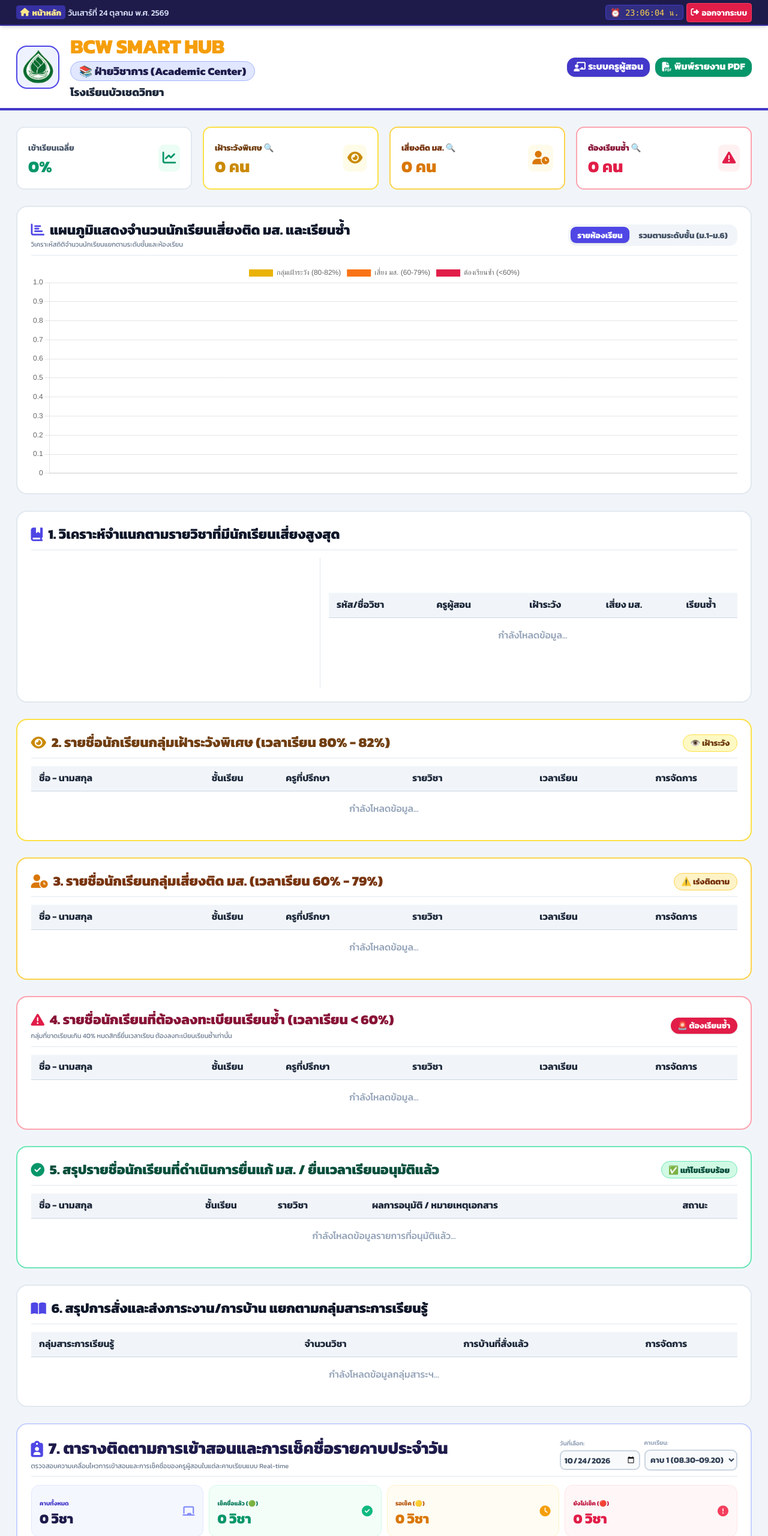
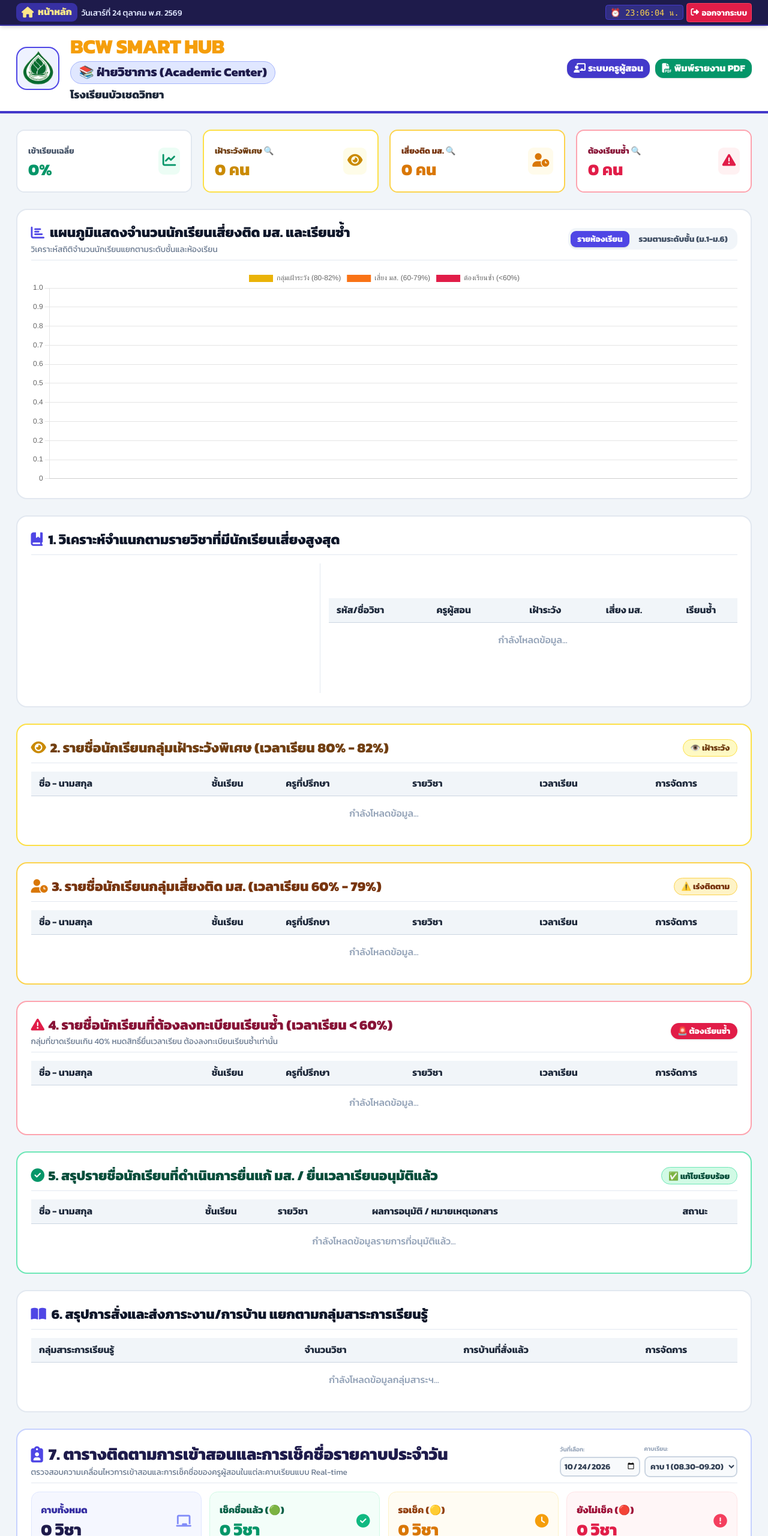
Before and after one commit to kruthanadol/BCW-Smart-Hub, a website built with Vite: page apps/school-app/academic.html in a window 1280 px wide. Shown: the top 2560 px of the page at 60% size. Built offline with nearby package versions, Linux system fonts and the light colour scheme.

Commit message:
Update academic.html

```diff
--- a/apps/school-app/academic.html
+++ b/apps/school-app/academic.html
@@ -33,12 +33,13 @@
 
     <!-- Top Nav Bar -->
     <div class="bg-indigo-950 text-white py-1 px-2 sm:px-6 shadow-md border-b-2 border-indigo-800 sticky top-0 z-50 no-print">
-        <div class="max-w-7xl mx-auto flex justify-between items-center text-[10px] sm:text-xs gap-1">
-            <div class="flex items-center gap-1 font-medium overflow-hidden shrink min-w-0">
-                <a href="../../landing.html" class="bg-indigo-800 hover:bg-indigo-700 text-amber-200 px-1.5 py-0.5 rounded font-extrabold text-[10px] sm:text-xs shrink-0 flex items-center gap-1 transition">
-                    <i class="fa-solid fa-house"></i> <span class="hidden sm:inline">หน้าหลัก</span>
+        <div class="max-w-7xl mx-auto flex justify-between items-center text-xs sm:text-sm gap-1">
+            <div class="flex items-center gap-1.5 font-medium overflow-hidden shrink min-w-0">
+                <!-- ข้อ 1: ขยายขนาดไอคอนและปุ่มโฮมหน้าหลัก -->
+                <a href="../../landing.html" class="bg-indigo-800 hover:bg-indigo-700 text-amber-200 px-2 py-0.5 rounded-lg font-extrabold text-xs sm:text-sm shrink-0 flex items-center gap-1.5 transition">
+                    <i class="fa-solid fa-house text-sm sm:text-base"></i> <span class="hidden sm:inline">หน้าหลัก</span>
                 </a>
-                <span id="thaiDateStr" class="text-indigo-100 truncate text-[10px] sm:text-xs"></span>
+                <span id="thaiDateStr" class="text-indigo-100 truncate text-[11px] sm:text-xs"></span>
             </div>
             <div class="flex items-center gap-1 shrink-0">
                 <span class="font-mono text-amber-300 bg-indigo-900 px-1.5 py-0.5 rounded border border-indigo-700 text-[10px] sm:text-xs whitespace-nowrap">
@@ -58,10 +59,11 @@
                 <div class="w-12 h-12 sm:w-16 sm:h-16 bg-indigo-50 rounded-2xl flex items-center justify-center p-1 border-2 border-indigo-600 shrink-0">
                     <img src="../../assets/images/logo_bcw.png" alt="โลโก้โรงเรียนบัวเชดวิทยา" class="w-full h-full object-contain" onerror="this.src='https://via.placeholder.com/80?text=BCW'">
                 </div>
+                <!-- ข้อ 2: เพิ่มขนาดหัวเว็บตรง ฝ่ายวิชาการ ให้ใหญ่เด่นแต่ไม่ล้นขอบ -->
                 <div class="w-full">
                     <h1 class="text-[22px] sm:text-3xl font-black text-amber-500 tracking-tight leading-none">BCW SMART HUB</h1>
                     <div class="mt-1 flex flex-col items-start gap-0.5">
-                        <span class="text-sm sm:text-base font-black text-indigo-950 bg-indigo-100 border border-indigo-300 px-3 py-0.5 rounded-full w-full sm:w-auto text-left">
+                        <span class="text-base sm:text-lg font-black text-indigo-950 bg-indigo-100 border border-indigo-300 px-3 py-0.5 rounded-full w-full sm:w-auto text-left leading-tight">
                             📚 ฝ่ายวิชาการ (Academic Center)
                         </span>
                         <span class="text-sm sm:text-base text-slate-800 font-extrabold leading-tight mt-0.5">โรงเรียนบัวเชดวิทยา</span>
@@ -92,7 +94,7 @@
     <!-- Main Content -->
     <main class="max-w-7xl mx-auto w-full px-2 sm:px-6 py-3 sm:py-6 space-y-3 sm:space-y-6 my-auto">
 
-        <!-- 4 การ์ดสรุปสถิติวิชาการ (Grid 2x2 บนมือถือ / 1x4 บนคอมพิวเตอร์) -->
+        <!-- 4 การ์ดสรุปสถิติวิชาการ -->
         <div class="grid grid-cols-2 lg:grid-cols-4 gap-2 sm:gap-4">
             <div class="bg-white p-2.5 sm:p-4 rounded-xl shadow-xs border-2 border-slate-200 flex flex-col sm:flex-row justify-center sm:justify-between items-center text-center sm:text-left">
                 <div class="order-2 sm:order-1">
@@ -134,7 +136,8 @@
                     <h3 class="text-base sm:text-xl font-black text-slate-900 flex items-center gap-2">
                         <i class="fa-solid fa-chart-bar text-indigo-600"></i> แผนภูมิแสดงจำนวนนักเรียนเสี่ยงติด มส. และเรียนซ้ำ
                     </h3>
-                    <p class="text-[11px] text-slate-500">วิเคราะห์สถิติจำนวนนักเรียนแยกตามระดับชั้นและห้องเรียน</p>
+                    <!-- ข้อ 3: เพิ่มขนาดเนื้อหาอธิบายคำอธิบายแต่ละตารางขึ้นอีก 2px (text-[13px] sm:text-xs) -->
+                    <p class="text-[13px] sm:text-xs text-slate-500 mt-0.5">วิเคราะห์สถิติจำนวนนักเรียนแยกตามระดับชั้นและห้องเรียน</p>
                 </div>
 
                 <div class="flex items-center gap-1 bg-slate-100 p-1 rounded-xl text-[13px] sm:text-xs font-semibold self-start md:self-auto">
@@ -184,17 +187,19 @@
             </div>
         </div>
 
-        <!-- 🟡 ตารางที่ 2: รายชื่อนักเรียนกลุ่มเฝ้าระวังพิเศษ (เวลาเรียน 80% - 82%) -->
+        <!-- 🟡 ข้อ 5: ตารางที่ 2 ปุ่มบอกสถานะในมือถือต่อท้ายหัวข้อ / ในคอมลอยขวาสุด -->
         <div class="bg-white p-3 sm:p-5 rounded-2xl shadow-xs border-2 border-yellow-300 space-y-3">
-            <div class="flex justify-between items-center border-b border-slate-200 pb-2">
-                <h3 class="text-base sm:text-xl font-black text-yellow-900 flex items-center gap-2">
+            <div class="flex flex-col sm:flex-row sm:items-center justify-between border-b border-slate-200 pb-2 gap-1.5">
+                <h3 class="text-base sm:text-xl font-black text-yellow-900 flex flex-wrap items-center gap-1.5">
                     <i class="fa-solid fa-eye text-yellow-600"></i>
                     <span>2. รายชื่อนักเรียนกลุ่มเฝ้าระวังพิเศษ (เวลาเรียน 80% - 82%)</span>
-                    <!-- บนมือถือแสดงต่อท้ายหัวข้อ -->
-                    <span class="md:hidden text-[11px] bg-yellow-100 text-yellow-900 font-extrabold px-2 py-0.5 rounded-full border border-yellow-300">👁️ เฝ้าระวัง</span>
+                    <span class="sm:hidden text-[11px] bg-yellow-100 text-yellow-900 font-extrabold px-2 py-0.5 rounded-md border border-yellow-300 inline-flex items-center gap-1">
+                        👁️ เฝ้าระวัง
+                    </span>
                 </h3>
-                <!-- บนคอมพิวเตอร์แสดงลอยอยู่ทางขวาสุด -->
-                <span class="hidden md:inline-flex text-xs bg-yellow-100 text-yellow-900 font-extrabold px-2.5 py-1 rounded-full border border-yellow-300">👁️ เฝ้าระวัง</span>
+                <span class="hidden sm:inline-flex text-xs bg-yellow-100 text-yellow-900 font-extrabold px-2.5 py-1 rounded-full border border-yellow-300">
+                    👁️ เฝ้าระวัง
+                </span>
             </div>
             <div class="overflow-x-auto">
                 <table class="w-full text-left border-collapse text-[13px] sm:text-sm">
@@ -215,17 +220,19 @@
             </div>
         </div>
 
-        <!-- 🟠 ตารางที่ 3: รายชื่อนักเรียนกลุ่มเสี่ยงติด มส. (เวลาเรียน 60% - 79%) -->
+        <!-- 🟠 ข้อ 5: ตารางที่ 3 ปุ่มบอกสถานะในมือถือต่อท้ายหัวข้อ / ในคอมลอยขวาสุด -->
         <div class="bg-white p-3 sm:p-5 rounded-2xl shadow-xs border-2 border-amber-300 space-y-3">
-            <div class="flex justify-between items-center border-b border-slate-200 pb-2">
-                <h3 class="text-base sm:text-xl font-black text-amber-900 flex items-center gap-2">
+            <div class="flex flex-col sm:flex-row sm:items-center justify-between border-b border-slate-200 pb-2 gap-1.5">
+                <h3 class="text-base sm:text-xl font-black text-amber-900 flex flex-wrap items-center gap-1.5">
                     <i class="fa-solid fa-user-clock text-amber-600"></i>
                     <span>3. รายชื่อนักเรียนกลุ่มเสี่ยงติด มส. (เวลาเรียน 60% - 79%)</span>
-                    <!-- บนมือถือแสดงต่อท้ายหัวข้อ -->
-                    <span class="md:hidden text-[11px] bg-amber-100 text-amber-900 font-extrabold px-2 py-0.5 rounded-full border border-amber-300">⚠️ เร่งติดตาม</span>
+                    <span class="sm:hidden text-[11px] bg-amber-100 text-amber-900 font-extrabold px-2 py-0.5 rounded-md border border-amber-300 inline-flex items-center gap-1">
+                        ⚠️ เร่งติดตาม
+                    </span>
                 </h3>
-                <!-- บนคอมพิวเตอร์แสดงลอยอยู่ทางขวาสุด -->
-                <span class="hidden md:inline-flex text-xs bg-amber-100 text-amber-900 font-extrabold px-2.5 py-1 rounded-full border border-amber-300">⚠️ เร่งติดตาม</span>
+                <span class="hidden sm:inline-flex text-xs bg-amber-100 text-amber-900 font-extrabold px-2.5 py-1 rounded-full border border-amber-300">
+                    ⚠️ เร่งติดตาม
+                </span>
             </div>
             <div class="overflow-x-auto">
                 <table class="w-full text-left border-collapse text-[13px] sm:text-sm">
@@ -246,20 +253,23 @@
             </div>
         </div>
 
-        <!-- 🔴 ตารางที่ 4: รายชื่อนักเรียนที่ต้องลงทะเบียนเรียนซ้ำ (เวลาเรียน < 60%) -->
+        <!-- 🔴 ข้อ 5: ตารางที่ 4 ปุ่มบอกสถานะในมือถือต่อท้ายหัวข้อ / ในคอมลอยขวาสุด -->
         <div class="bg-white p-3 sm:p-5 rounded-2xl shadow-xs border-2 border-rose-300 space-y-3">
-            <div class="flex justify-between items-center border-b border-slate-200 pb-2">
+            <div class="flex flex-col sm:flex-row sm:items-center justify-between border-b border-slate-200 pb-2 gap-1.5">
                 <div>
-                    <h3 class="text-base sm:text-xl font-black text-rose-900 flex items-center gap-2">
+                    <h3 class="text-base sm:text-xl font-black text-rose-900 flex flex-wrap items-center gap-1.5">
                         <i class="fa-solid fa-triangle-exclamation text-rose-600"></i>
                         <span>4. รายชื่อนักเรียนที่ต้องลงทะเบียนเรียนซ้ำ (เวลาเรียน &lt; 60%)</span>
-                        <!-- บนมือถือแสดงต่อท้ายหัวข้อ -->
-                        <span class="md:hidden text-[11px] bg-rose-600 text-white font-extrabold px-2 py-0.5 rounded-full shadow">🚨 ต้องเรียนซ้ำ</span>
+                        <span class="sm:hidden text-[11px] bg-rose-600 text-white font-extrabold px-2 py-0.5 rounded-md shadow inline-flex items-center gap-1">
+                            🚨 ต้องเรียนซ้ำ
+                        </span>
                     </h3>
-                    <p class="text-[11px] text-slate-500 mt-0.5">กลุ่มที่ขาดเรียนเกิน 40% หมดสิทธิ์ยื่นเวลาเรียน ต้องลงทะเบียนเรียนซ้ำเท่านั้น</p>
+                    <!-- ข้อ 3: เพิ่มขนาดเนื้อหาคำอธิบายอีก 2px -->
+                    <p class="text-[13px] sm:text-xs text-slate-500 mt-0.5">กลุ่มที่ขาดเรียนเกิน 40% หมดสิทธิ์ยื่นเวลาเรียน ต้องลงทะเบียนเรียนซ้ำเท่านั้น</p>
                 </div>
-                <!-- บนคอมพิวเตอร์แสดงลอยอยู่ทางขวาสุด -->
-                <span class="hidden md:inline-flex text-xs bg-rose-600 text-white font-extrabold px-2.5 py-1 rounded-full shadow">🚨 ต้องเรียนซ้ำ</span>
+                <span class="hidden sm:inline-flex text-xs bg-rose-600 text-white font-extrabold px-2.5 py-1 rounded-full shadow">
+                    🚨 ต้องเรียนซ้ำ
+                </span>
             </div>
             <div class="overflow-x-auto">
                 <table class="w-full text-left border-collapse text-[13px] sm:text-sm">
@@ -280,19 +290,19 @@
             </div>
         </div>
 
-        <!-- 🟢 ตารางที่ 5: สรุปรายชื่อนักเรียนที่ดำเนินการยื่นแก้ มส. / ยื่นเวลาเรียนอนุมัติแล้ว -->
+        <!-- 🟢 ข้อ 5: ตารางที่ 5 ปุ่มบอกสถานะในมือถือต่อท้ายหัวข้อ / ในคอมลอยขวาสุด -->
         <div class="bg-white p-3 sm:p-5 rounded-2xl shadow-xs border-2 border-emerald-300 space-y-3">
-            <div class="flex justify-between items-center border-b border-slate-200 pb-2">
-                <div>
-                    <h3 class="text-base sm:text-xl font-black text-emerald-900 flex items-center gap-2">
-                        <i class="fa-solid fa-circle-check text-emerald-600"></i>
-                        <span>5. สรุปรายชื่อนักเรียนที่ดำเนินการยื่นแก้ มส. / ยื่นเวลาเรียนอนุมัติแล้ว</span>
-                        <!-- บนมือถือแสดงต่อท้ายหัวข้อ -->
-                        <span class="md:hidden text-[11px] bg-emerald-100 text-emerald-900 font-extrabold px-2 py-0.5 rounded-full border border-emerald-300">✅ แก้ไขเรียบร้อย</span>
-                    </h3>
-                </div>
-                <!-- บนคอมพิวเตอร์แสดงลอยอยู่ทางขวาสุด -->
-                <span class="hidden md:inline-flex text-xs bg-emerald-100 text-emerald-900 font-extrabold px-2.5 py-1 rounded-full border border-emerald-300">✅ แก้ไขเรียบร้อย</span>
+            <div class="flex flex-col sm:flex-row sm:items-center justify-between border-b border-slate-200 pb-2 gap-1.5">
+                <h3 class="text-base sm:text-xl font-black text-emerald-900 flex flex-wrap items-center gap-1.5">
+                    <i class="fa-solid fa-circle-check text-emerald-600"></i>
+                    <span>5. สรุปรายชื่อนักเรียนที่ดำเนินการยื่นแก้ มส. / ยื่นเวลาเรียนอนุมัติแล้ว</span>
+                    <span class="sm:hidden text-[11px] bg-emerald-100 text-emerald-900 font-extrabold px-2 py-0.5 rounded-md border border-emerald-300 inline-flex items-center gap-1">
+                        ✅ แก้ไขเรียบร้อย
+                    </span>
+                </h3>
+                <span class="hidden sm:inline-flex text-xs bg-emerald-100 text-emerald-900 font-extrabold px-2.5 py-1 rounded-full border border-emerald-300">
+                    ✅ แก้ไขเรียบร้อย
+                </span>
             </div>
             <div class="overflow-x-auto">
                 <table class="w-full text-left border-collapse text-[13px] sm:text-sm">
@@ -345,7 +355,8 @@
                         <i class="fa-solid fa-clipboard-user text-indigo-600"></i>
                         7. ตารางติดตามการเข้าสอนและการเช็คชื่อรายคาบประจำวัน
                     </h3>
-                    <p class="text-[11px] text-slate-500 mt-0.5">ตรวจสอบความเคลื่อนไหวการเข้าสอนและการเช็คชื่อของครูผู้สอนในแต่ละคาบเรียนแบบ Real-time</p>
+                    <!-- ข้อ 3: เพิ่มขนาดเนื้อหาอธิบายอีก 2px -->
+                    <p class="text-[13px] sm:text-xs text-slate-500 mt-0.5">ตรวจสอบความเคลื่อนไหวการเข้าสอนและการเช็คชื่อของครูผู้สอนในแต่ละคาบเรียนแบบ Real-time</p>
                 </div>
 
                 <div class="flex items-center gap-1.5 text-xs font-semibold">
@@ -368,34 +379,35 @@
                 </div>
             </div>
 
-            <div class="grid grid-cols-2 sm:grid-cols-4 gap-2">
-                <div class="bg-indigo-50/60 p-2 sm:p-3 rounded-xl border border-indigo-100 flex items-center justify-between">
+            <!-- ข้อ 4: เฉพาะตารางที่ 7 ปรับเพิ่มขนาดฟอนต์ตรงหัวข้อกล่อง 4 กล่องขึ้นอีก 4px ทั้งในมือถือและคอมพิวเตอร์ -->
+            <div class="grid grid-cols-2 sm:grid-cols-4 gap-2 sm:gap-3">
+                <div class="bg-indigo-50/60 p-2.5 sm:p-3.5 rounded-xl border border-indigo-100 flex items-center justify-between">
                     <div>
-                        <span class="text-[10px] font-bold text-indigo-700">คาบทั้งหมด</span>
-                        <div id="pTotalClasses" class="text-lg sm:text-xl font-black text-indigo-950">0 วิชา</div>
+                        <span class="text-[14px] sm:text-sm font-extrabold text-indigo-800">คาบทั้งหมด</span>
+                        <div id="pTotalClasses" class="text-xl sm:text-2xl font-black text-indigo-950 mt-0.5">0 วิชา</div>
                     </div>
-                    <i class="fa-solid fa-chalkboard text-indigo-400 text-base"></i>
+                    <i class="fa-solid fa-chalkboard text-indigo-400 text-lg sm:text-xl"></i>
                 </div>
-                <div class="bg-emerald-50/60 p-2 sm:p-3 rounded-xl border border-emerald-100 flex items-center justify-between">
+                <div class="bg-emerald-50/60 p-2.5 sm:p-3.5 rounded-xl border border-emerald-100 flex items-center justify-between">
                     <div>
-                        <span class="text-[10px] font-bold text-emerald-700">เช็คชื่อแล้ว (🟢)</span>
-                        <div id="pCheckedClasses" class="text-lg sm:text-xl font-black text-emerald-600">0 วิชา</div>
+                        <span class="text-[14px] sm:text-sm font-extrabold text-emerald-800">เช็คชื่อแล้ว (🟢)</span>
+                        <div id="pCheckedClasses" class="text-xl sm:text-2xl font-black text-emerald-600 mt-0.5">0 วิชา</div>
                     </div>
-                    <i class="fa-solid fa-circle-check text-emerald-500 text-base"></i>
+                    <i class="fa-solid fa-circle-check text-emerald-500 text-lg sm:text-xl"></i>
                 </div>
-                <div class="bg-amber-50/60 p-2 sm:p-3 rounded-xl border border-amber-100 flex items-center justify-between">
+                <div class="bg-amber-50/60 p-2.5 sm:p-3.5 rounded-xl border border-amber-100 flex items-center justify-between">
                     <div>
-                        <span class="text-[10px] font-bold text-amber-700">รอเช็ค (🟡)</span>
-                        <div id="pPendingClasses" class="text-lg sm:text-xl font-black text-amber-600">0 วิชา</div>
+                        <span class="text-[14px] sm:text-sm font-extrabold text-amber-800">รอเช็ค (🟡)</span>
+                        <div id="pPendingClasses" class="text-xl sm:text-2xl font-black text-amber-600 mt-0.5">0 วิชา</div>
                     </div>
-                    <i class="fa-solid fa-clock text-amber-500 text-base"></i>
+                    <i class="fa-solid fa-clock text-amber-500 text-lg sm:text-xl"></i>
                 </div>
-                <div class="bg-rose-50/60 p-2 sm:p-3 rounded-xl border border-rose-100 flex items-center justify-between">
+                <div class="bg-rose-50/60 p-2.5 sm:p-3.5 rounded-xl border border-rose-100 flex items-center justify-between">
                     <div>
-                        <span class="text-[10px] font-bold text-rose-700">ยังไม่เช็ค (🔴)</span>
-                        <div id="pMissingClasses" class="text-lg sm:text-xl font-black text-rose-600">0 วิชา</div>
+                        <span class="text-[14px] sm:text-sm font-extrabold text-rose-800">ยังไม่เช็ค (🔴)</span>
+                        <div id="pMissingClasses" class="text-xl sm:text-2xl font-black text-rose-600 mt-0.5">0 วิชา</div>
                     </div>
-                    <i class="fa-solid fa-circle-exclamation text-rose-500 text-base"></i>
+                    <i class="fa-solid fa-circle-exclamation text-rose-500 text-lg sm:text-xl"></i>
                 </div>
             </div>
 
@@ -427,7 +439,8 @@
                         <i class="fa-solid fa-file-contract text-indigo-600"></i>
                         8. สรุปรายงานฝ่ายวิชาการประจำภาคเรียน / พิมพ์รายงาน
                     </h3>
-                    <p class="text-[11px] text-slate-500">ออกเอกสารสรุปผลวิชาการสำหรับเสนอฝ่ายบริหารและคณะกรรมการสถานศึกษา</p>
+                    <!-- ข้อ 3: เพิ่มขนาดเนื้อหาอธิบายอีก 2px -->
+                    <p class="text-[13px] sm:text-xs text-slate-500 mt-0.5">ออกเอกสารสรุปผลวิชาการสำหรับเสนอฝ่ายบริหารและคณะกรรมการสถานศึกษา</p>
                 </div>
                 <div class="flex items-center gap-2">
                     <button onclick="window.print()" class="bg-emerald-600 hover:bg-emerald-700 text-white px-2.5 py-1 rounded-lg text-xs font-extrabold shadow transition flex items-center gap-1 touch-btn">
```
